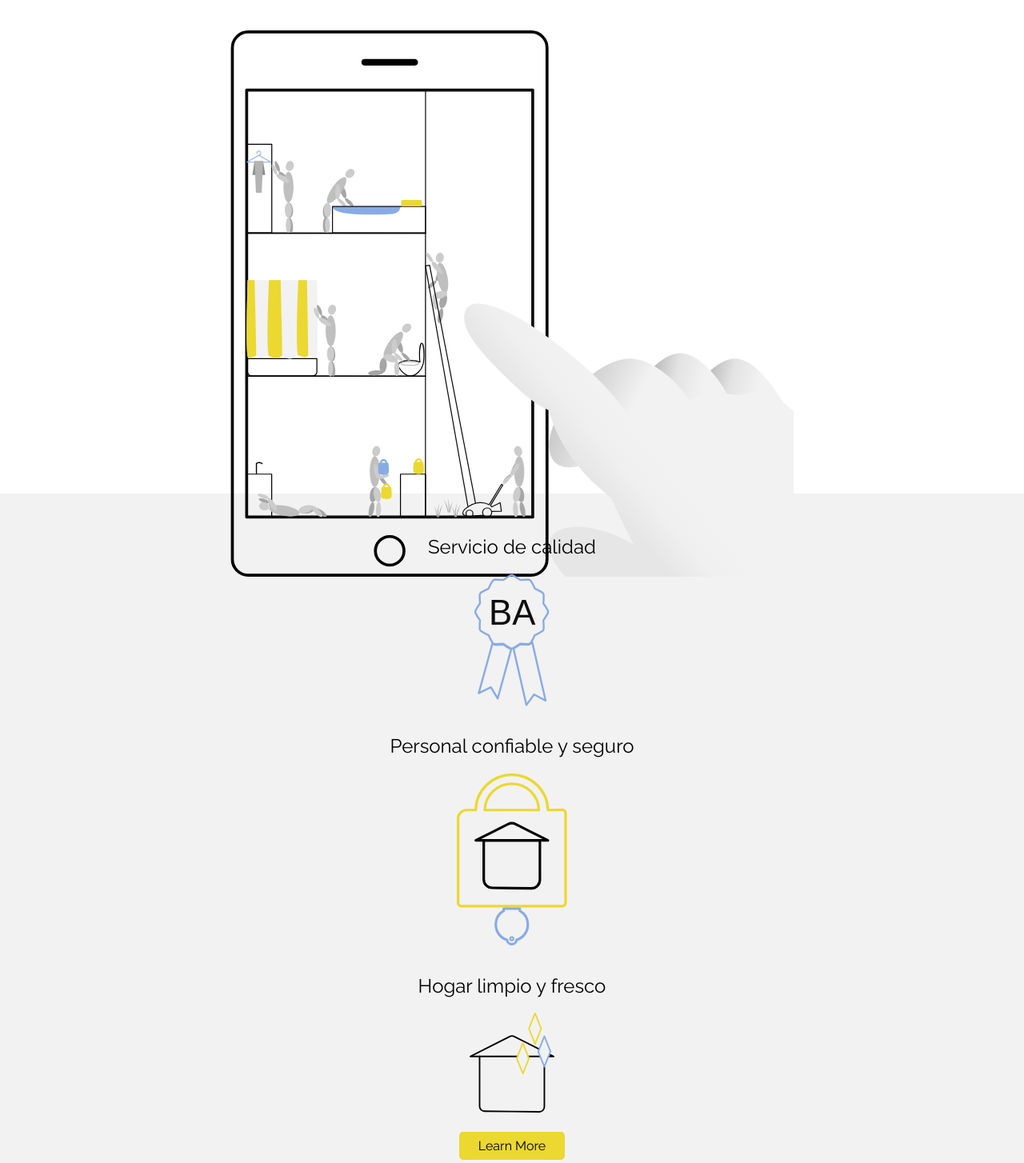
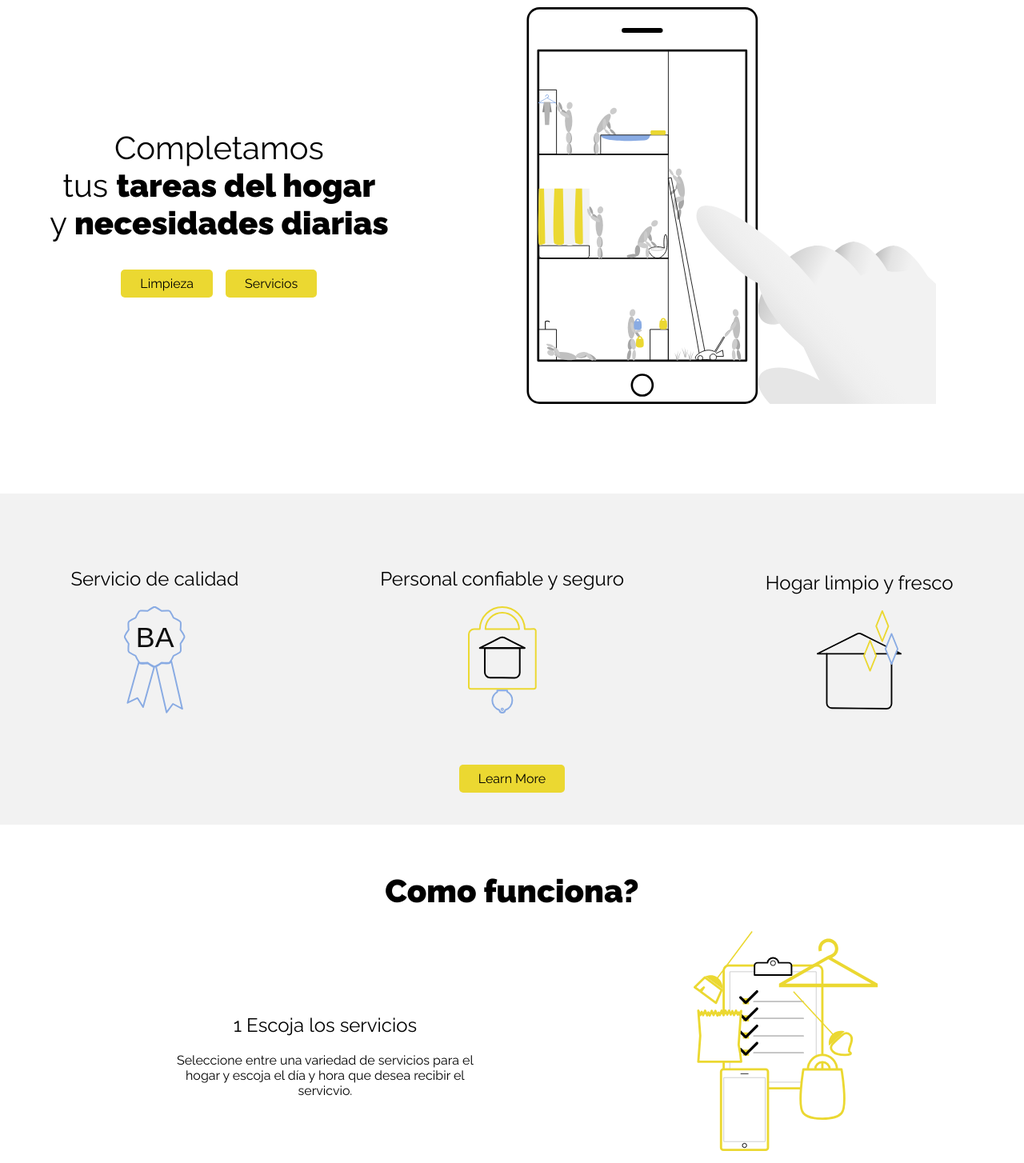
Before and after one commit to bonjouranainc/web-app, a React app in the folder front-end/: page / in a window 1280 px wide. Shown: the part 183-1637 px from the top of the page at 80% size. Built offline with nearby package versions, Linux system fonts and the light colour scheme.

Commit message:
Desktop css responsiveness added

```diff
--- a/front-end/src/scenes/Landing/components/About/index.js
+++ b/front-end/src/scenes/Landing/components/About/index.js
@@ -14,6 +14,7 @@ class About extends Component {
   render() {
     return(
       <div className='about wrapper'>
+        <div className='content'>
           <div className='row'>
             <h2>Servicio de calidad</h2>
             <img src={ url1 } onerror='this.src={ fallback1 }' />
@@ -26,6 +27,7 @@ class About extends Component {
             <h2>Hogar limpio y fresco</h2>
             <img src={ url3 } onerror='this.src={ fallback3 }' />
           </div>
+        </div>
         <a href='#' className='button-y'>
           Learn More
         </a>
--- a/front-end/src/scenes/Landing/components/About/styles.css
+++ b/front-end/src/scenes/Landing/components/About/styles.css
@@ -14,3 +14,19 @@
     max-width: 45%;
   }
 }
+
+@media only screen and (min-width: 1000px) {
+  .about {
+  }
+
+  .content {
+    width: 100vw;
+    display: flex;
+    flex-direction: row;
+    justify-content: space-around;
+  }
+
+  .about img {
+    max-height: 45%;
+  }
+}
--- a/front-end/src/scenes/Landing/components/HowItWorks/index.js
+++ b/front-end/src/scenes/Landing/components/HowItWorks/index.js
@@ -17,19 +17,25 @@ class HowItWorks extends Component {
         <div>
           <h1 className='b-txt'>Como funciona?</h1>
         </div>
-        <div className='row'>
+        <div className='row group group1'>
           <img src={ url1 } onerror='this.src={ fallback1 }' />
+          <div className='cont'>
             <h2>1 Escoja los servicios</h2>
             <p>Seleccione entre una variedad de servicios para el hogar
             y escoja el día y  hora que desea recibir el servicvio.</p>
           </div>
-        <div className='row'>
+        </div>
+        <div className='row group group2'>
           <img src={ url2 } onerror='this.src={ fallback2 }' />
+          <div className='cont'>
             <h2>2 Reciba su visita</h2>
             <p>Un personal entrenado y confiable le visitará cada semana
             u ocasión para brindarle el servicio.</p>
-        <div className='row'>
+          </div>
+        </div>
+        <div className='row group group3'>
           <img src={ url3 } onerror='this.src={ fallback3}' />
+          <div className='cont'>
             <h2>3 Voila! <br/>
             Todas sus tareas completadas</h2>
             <p>Llega a un hogar limpio y fresco, con las compras del
--- a/front-end/src/scenes/Landing/components/HowItWorks/styles.css
+++ b/front-end/src/scenes/Landing/components/HowItWorks/styles.css
@@ -3,7 +3,7 @@
 }
 
 .howItWorks img {
-  max-width: 50%;
+  width: 50%;
   height: auto;
   margin-bottom: 1em;
 }
@@ -21,3 +21,36 @@
     margin: 0 7em 3em 7em;
   }
 }
+
+@media only screen and (min-width: 1000px) {
+  .howItWorks p {
+    margin: 0;
+  }
+
+  .howItWorks img {
+    width: 20%;
+  }
+
+  .group {
+    width: 90vw;
+    flex-direction: row;
+    justify-content: space-around;
+  }
+
+  .group1 {
+    flex-direction: row-reverse;
+  }
+
+  .group3 {
+    flex-direction: row-reverse;
+  }
+
+  .cont {
+    width: 30vw;
+    margin: 2em;
+    display: flex;
+    flex-direction: column;
+    justify-content: center;
+    align-items: center;
+  }
+}
--- a/front-end/src/scenes/Landing/components/Welcome/index.js
+++ b/front-end/src/scenes/Landing/components/Welcome/index.js
@@ -9,6 +9,7 @@ class Welcome extends Component {
   render() {
     return (
       <div className='welcome wrapper'>
+        <div className='main'>
           <div className='header-txt'>
             <h1>Completamos <br/>
             tus <span className='b-txt'>tareas del hogar</span> <br/>
@@ -22,6 +23,7 @@ class Welcome extends Component {
               Servicios
             </a>
           </div>
+        </div>
         <img src={ url } onerror='this.src={ fallback }' />
       </div>
     );
--- a/front-end/src/scenes/Landing/components/Welcome/styles.css
+++ b/front-end/src/scenes/Landing/components/Welcome/styles.css
@@ -7,8 +7,16 @@
   text-align: center;
 }
 
+.main {
+  display: flex;
+  flex-direction: column;
+  justify-content: center;
+  align-items: center;
+}
+
 .welcome-btns {
   display: flex;
+  align-items: center;
 }
 
 .welcome img {
@@ -20,5 +28,16 @@
 @media only screen and (min-width: 768px) {
   .welcome img {
     max-width: 55%;
+    margin: 3em;
   }
 }
+
+@media only screen and (min-width: 1000px) {
+  .welcome {
+    flex-direction: row;
+    justify-content: space-around;
+  }
+  .welcome img {
+    width: 40%;
+  }
+}
```
Lines whose indentation alone changed are shown as unchanged.
